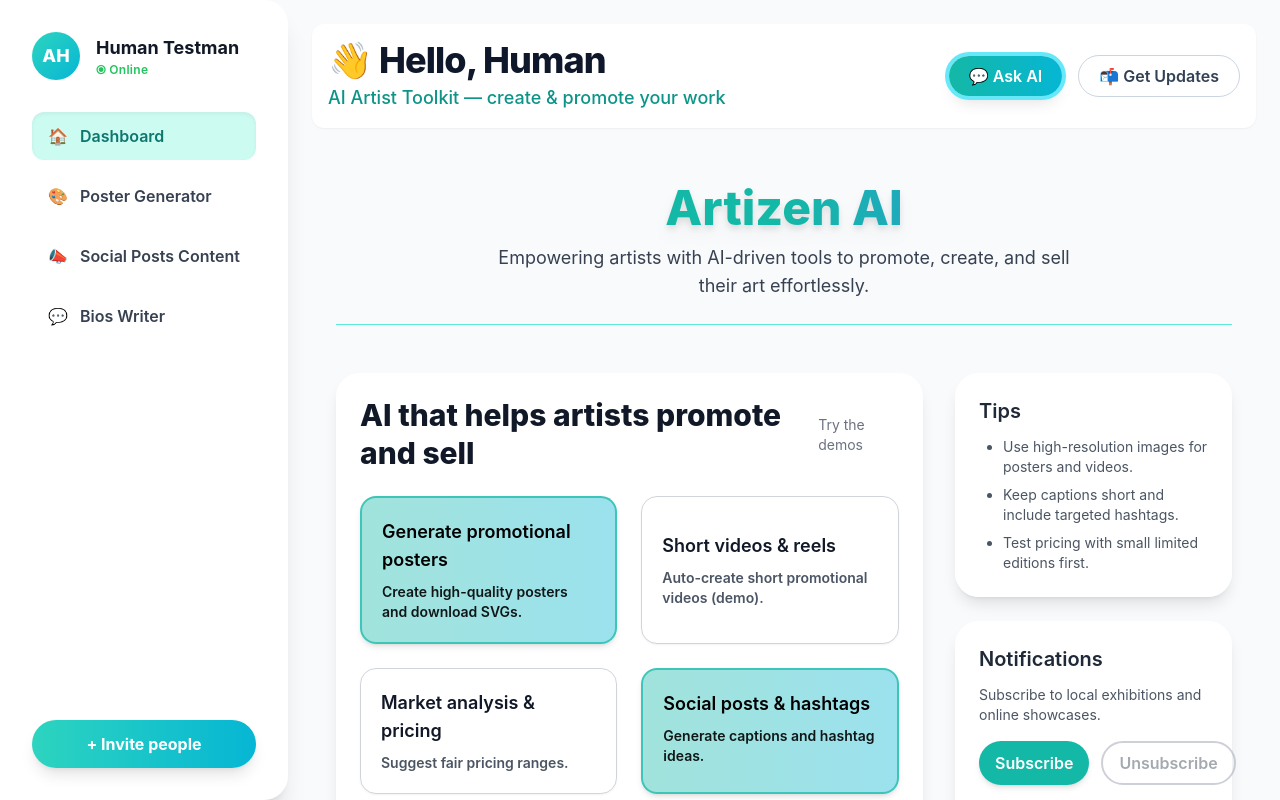
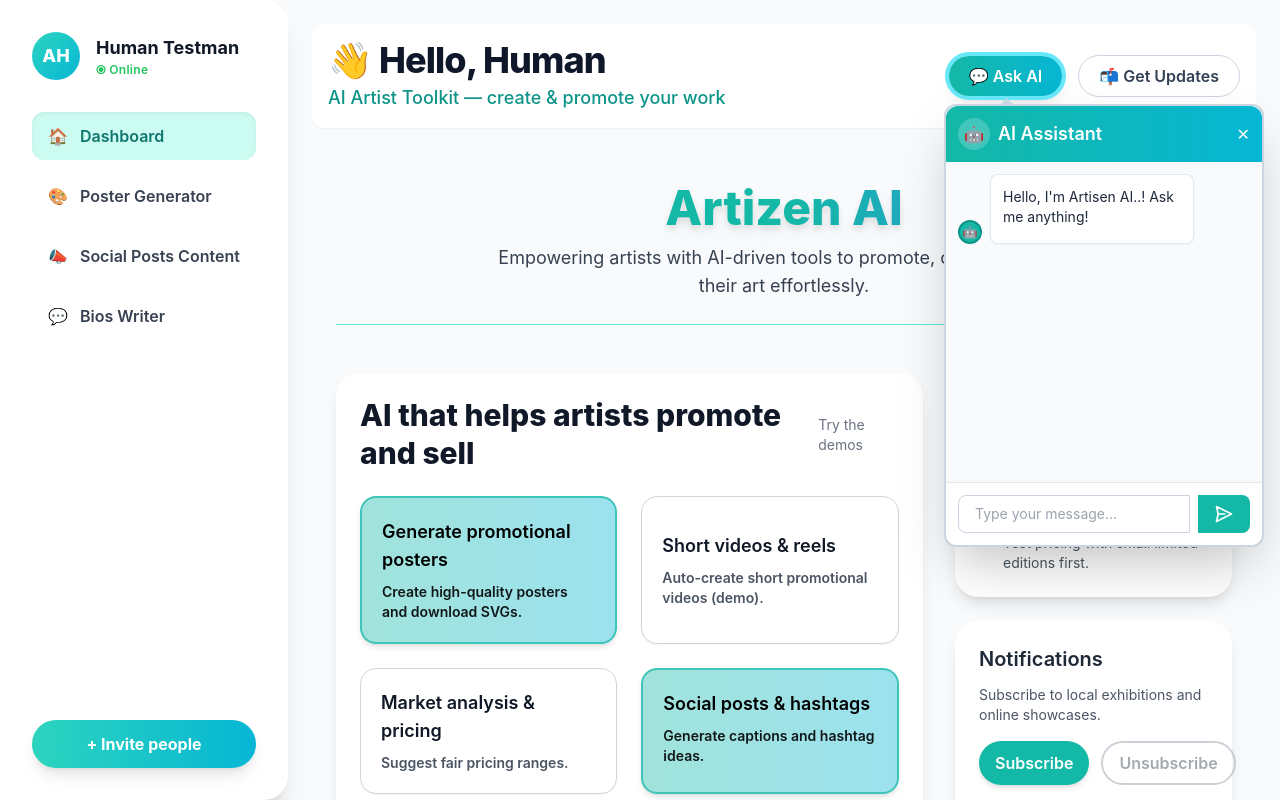
Before and after one commit to medhastuti/Artizen-AI, a React (Vite) app: page / in a window 1280 px wide. Both pictures are taken after a click on the button "💬 Ask AI". Shown: the top 800 px of the page. Built offline with nearby package versions, Linux system fonts and the light colour scheme.

Commit message:
Implement chat feature in Topbar component
Added chat functionality with message handling and API integration.

```diff
--- a/src/components/Topbar.jsx
+++ b/src/components/Topbar.jsx
@@ -1,8 +1,82 @@
-import React from 'react'
+import React, { useState, useRef, useEffect } from 'react';
 
 export default function Topbar({ toggleSidebar, isMobile }) {
+  const [showChat, setShowChat] = useState(false);
+  const [messages, setMessages] = useState([
+    {
+      msg: "Hello, I'm Artisen AI..! Ask me anything!",
+      sentTime: "just now",
+      sender: "ChatGPT",
+    },
+  ]);
+  const [input, setInput] = useState('');
+  const [isTyping, setIsTyping] = useState(false);
+  const buttonRef = useRef(null);
+  const chatRef = useRef(null);
+  const messagesEndRef = useRef(null);
+
+  const systemMessage = {
+    role: "system",
+    content: "Explain things like you're talking to a local artist and keep the answers brief.",
+  };
+
+  // HANDLE SENDING MESSAGE
+  const handleSend = async (msg) => {
+    if (!msg || !msg.trim()) return;
+
+    const newMessage = {
+      msg,
+      direction: 'outgoing',
+      sender: 'user',
+      time: new Date().toLocaleTimeString([], { hour: '2-digit', minute: '2-digit' }),
+    };
+
+    const updatedMessages = [...messages, newMessage];
+    setMessages(updatedMessages);
+    setInput('');
+    setIsTyping(true);
+    await processMessageToChatGPT(updatedMessages);
+  };
+
+  // CHATGPT API CALL
+  async function processMessageToChatGPT(chatMessages) {
+    try {
+      const apiMessages = chatMessages.map((message) => ({
+        role: message.sender === "ChatGPT" ? "assistant" : "user",
+        content: message.msg,
+      }));
+
+      const response = await fetch("/api/generate-chat", {
+        method: "POST",
+        headers: { "Content-Type": "application/json" },
+        body: JSON.stringify({ messages: apiMessages }),
+      });
+
+      const data = await response.json();
+
+      const chatGptMessage = {
+        msg: data.choices[0].message.content,
+        sender: "ChatGPT",
+        time: new Date().toLocaleTimeString([], { hour: "2-digit", minute: "2-digit" }),
+      };
+
+      setMessages([...chatMessages, chatGptMessage]);
+    } catch (error) {
+      console.error("Error sending message:", error);
+    } finally {
+      setIsTyping(false);
+    }
+  }
+
+  // AUTO SCROLL TO BOTTOM
+  useEffect(() => {
+    if (messagesEndRef.current) {
+      messagesEndRef.current.scrollIntoView({ behavior: 'smooth' });
+    }
+  }, [messages, isTyping]);
+
   return (
-    <header className="mb-8 bg-white shadow-sm rounded-xl p-4 max-w-7xl mx-auto">
+    <header className="mb-8 bg-white shadow-sm rounded-xl p-4 max-w-7xl mx-auto relative">
       {isMobile && (
         <div className="flex justify-between items-center mb-4">
           <button
@@ -35,11 +109,14 @@ export default function Topbar({ toggleSidebar, isMobile }) {
 
         <div className="flex items-center gap-4">
           <button
+            ref={buttonRef}
+            onClick={() => setShowChat(!showChat)}
             className="px-5 py-2 rounded-full bg-gradient-to-r from-teal-500 to-cyan-500 text-white font-semibold shadow-lg hover:from-teal-600 hover:to-cyan-600 transition duration-300 focus:outline-none focus:ring-4 focus:ring-cyan-300"
             aria-label="Ask AI"
           >
             💬 Ask AI
           </button>
+
           <button
             className="px-5 py-2 rounded-full border border-slate-300 text-slate-700 font-semibold hover:bg-slate-100 transition duration-300 focus:outline-none focus:ring-2 focus:ring-teal-300"
             aria-label="Get Updates"
@@ -48,6 +125,170 @@ export default function Topbar({ toggleSidebar, isMobile }) {
           </button>
         </div>
       </div>
+
+      {/* CHATBOT POPUP */}
+      {showChat && (
+       <div
+          ref={chatRef}
+          className="fixed bg-white border-2 border-slate-300 rounded-xl shadow-2xl z-50 transform transition-all duration-300 ease-in-out animate-fadeIn"
+          style={{
+            top: buttonRef.current ? buttonRef.current.getBoundingClientRect().bottom + 8 : 80,
+            left: buttonRef.current
+              ? Math.min(
+                  buttonRef.current.getBoundingClientRect().left,
+                  window.innerWidth - 320 - 16
+                )
+              : 20,
+            width: '320px',
+          }}
+        >
+          {/* Arrow */}
+          <div
+            className="absolute -top-2 w-0 h-0 border-l-8 border-r-8 border-b-8 border-transparent border-b-slate-300"
+            style={{
+              left: buttonRef.current
+                ? Math.min(
+                    Math.max(
+                      buttonRef.current.getBoundingClientRect().left +
+                        buttonRef.current.getBoundingClientRect().width / 2 -
+                        Math.min(
+                          buttonRef.current.getBoundingClientRect().left,
+                          window.innerWidth - 320 - 16
+                        ),
+                      12
+                    ),
+                    320 - 12
+                  )
+                : 160,
+              transform: 'translateX(-50%)',
+            }}
+
+          ></div>
+
+
+          {/* Header */}
+          <div className="bg-gradient-to-r from-teal-500 to-cyan-500 text-white p-3 rounded-t-xl flex items-center justify-between">
+            <div className="flex items-center gap-2">
+              <div className="w-8 h-8 bg-white bg-opacity-20 rounded-full flex items-center justify-center">
+                🤖
+              </div>
+              <h2 className="font-semibold text-lg">AI Assistant</h2>
+            </div>
+            <button
+              onClick={() => setShowChat(false)}
+              className="text-white hover:text-gray-200 focus:outline-none focus:ring-2 focus:ring-white rounded"
+              aria-label="Close chat"
+            >
+              ✕
+            </button>
+          </div>
+
+          {/* Messages */}
+          <div className="h-80 overflow-y-auto p-3 space-y-3 bg-gray-50">
+            {messages.length === 0 && !isTyping ? (
+              <div className="text-center mt-10">
+                <div className="text-4xl mb-2">💬</div>
+                <p className="text-slate-500 text-sm">Start a conversation!</p>
+              </div>
+            ) : (
+              <>
+                {messages.map((msg, idx) => (
+                  <div
+                    key={idx}
+                    className={`flex items-end gap-2 animate-fadeIn ${
+                      msg.sender === 'user' ? 'justify-end' : 'justify-start'
+                    }`}
+                  >
+                    {msg.sender === 'ChatGPT' && (
+                      <div className="w-6 h-6 bg-teal-500 border-2 border-teal-600 rounded-full flex items-center justify-center text-xs text-white">
+                        🤖
+                      </div>
+                    )}
+
+                    <div
+                      className={`p-3 rounded-lg max-w-[70%] shadow-sm ${
+                        msg.sender === 'user'
+                          ? 'bg-gradient-to-r from-cyan-600 to-teal-500 text-white'
+                          : 'bg-white border border-slate-200 text-slate-800'
+                      }`}
+                    >
+                      <p className="text-sm break-words whitespace-pre-wrap">{msg.msg}</p>
+                      <p
+                        className={`text-[10px] mt-1 ${
+                          msg.sender === 'user' ? 'text-teal-100 text-right' : 'text-slate-400'
+                        }`}
+                      >
+                        {msg.time}
+                      </p>
+                    </div>
+
+                    {msg.sender === 'user' && (
+                      <div className="w-6 h-6 bg-cyan-500 rounded-full flex items-center justify-center text-xs text-white">
+                        👤
+                      </div>
+                    )}
+                  </div>
+                ))}
+
+                {isTyping && (
+                  <div className="flex items-end gap-2 justify-start animate-fadeIn">
+                    <div className="w-6 h-6 bg-teal-500 rounded-full flex items-center justify-center text-xs text-white">
+                      🤖
+                    </div>
+                    <div className="bg-white border border-slate-200 p-3 rounded-lg shadow-sm">
+                      <div className="flex space-x-1">
+                        <div className="w-2 h-2 bg-slate-400 rounded-full animate-bounce"></div>
+                        <div
+                          className="w-2 h-2 bg-slate-400 rounded-full animate-bounce"
+                          style={{ animationDelay: '0.1s' }}
+                        ></div>
+                        <div
+                          className="w-2 h-2 bg-slate-400 rounded-full animate-bounce"
+                          style={{ animationDelay: '0.2s' }}
+                        ></div>
+                      </div>
+                    </div>
+                  </div>
+                )}
+                <div ref={messagesEndRef} />
+              </>
+            )}
+          </div>
+
+          {/* Input */}
+          <div className="p-3 border-t border-slate-200 bg-white rounded-b-xl">
+            <div className="flex gap-2">
+              <input
+                type="text"
+                value={input}
+                onChange={(e) => setInput(e.target.value)}
+                onKeyDown={(e) => e.key === 'Enter' && handleSend(input)}
+                placeholder="Type your message..."
+                className="w-full border border-slate-300 rounded-l-lg pl-4 pr-4 py-2 text-sm focus:outline-none focus:ring-2 focus:ring-teal-400 focus:border-transparent"
+              />
+              <button
+                onClick={() => handleSend(input)}
+                className="bg-teal-500 text-white px-4 py-2 rounded-r-lg hover:bg-teal-600 transition duration-200 focus:outline-none focus:ring-2 focus:ring-teal-400 flex items-center justify-center"
+              >
+                <svg
+                  className="w-5 h-5"
+                  fill="none"
+                  stroke="currentColor"
+                  viewBox="0 0 24 24"
+                  style={{ transform: 'rotate(90deg)' }}
+                >
+                  <path
+                    strokeLinecap="round"
+                    strokeLinejoin="round"
+                    strokeWidth={2}
+                    d="M12 19l9 2-9-18-9 18 9-2zm0 0v-8"
+                  />
+                </svg>
+              </button>
+            </div>
+          </div>
+        </div>
+      )}
     </header>
-  )
+  );
 }
```
